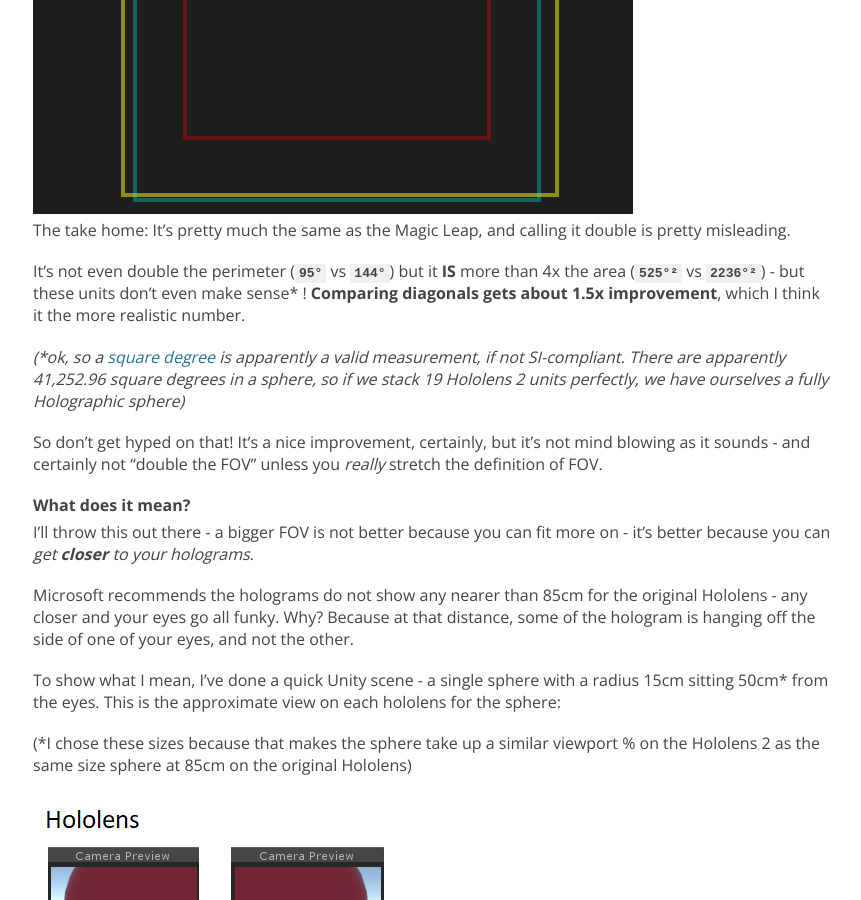
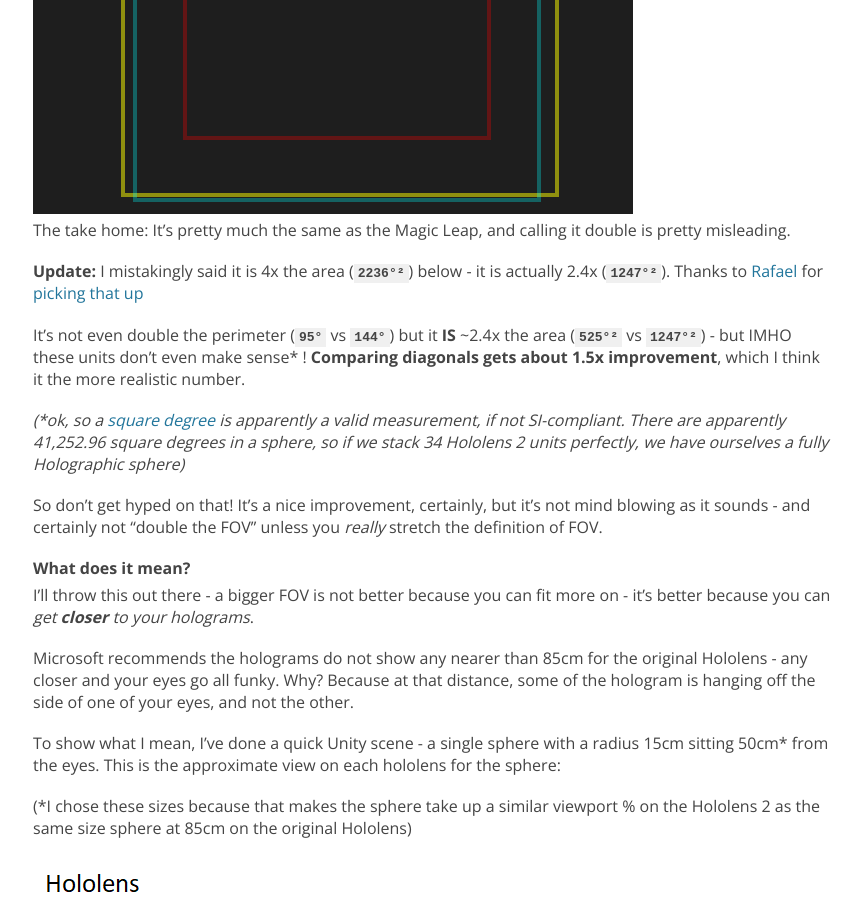
Before and after one commit to xwipeoutx/xwipeoutx.github.io, a Jekyll site: the page built from _posts/2019-02-26-how-does-hololens2-matter.md, in a window 1280 px wide and 900 px high, scrolled down 931 px. Shown: the whole window, without its empty margins (207-1068 px from the left). Built offline with Jekyll 4.4.1, drawn with Linux system fonts in a browser that asks for light colours; nearby versions of some CDN libraries; comment, search, counter and statistics services are not loaded; some of the changed text lies outside the part shown.

Commit message:
Update 2019-02-26-how-does-hololens2-matter.md

```diff
--- a/_posts/2019-02-26-how-does-hololens2-matter.md
+++ b/_posts/2019-02-26-how-does-hololens2-matter.md
@@ -46,9 +46,11 @@
 
 The take home: It's pretty much the same as the Magic Leap, and calling it double is pretty misleading.
 
-It's not even double the perimeter (`95°` vs `144°`) but it **IS** more than 4x the area (`525°²` vs `2236°²`) - but these units don't even make sense* !  **Comparing diagonals gets about 1.5x improvement**, which I think it the more realistic number.
+**Update:** I mistakingly said it is 4x the area (`2236°²`) below - it is actually 2.4x (`1247°²`).  Thanks to [Rafael](https://twitter.com/WithinRafael) for [picking that up](https://twitter.com/WithinRafael/status/1100540006706438144)
 
-_(*ok, so a [square degree](https://en.wikipedia.org/wiki/Square_degree) is apparently a valid measurement, if not SI-compliant.  There are apparently 41,252.96 square degrees in a sphere, so if we stack 19 Hololens 2 units perfectly, we have ourselves a fully Holographic sphere)_
+It's not even double the perimeter (`95°` vs `144°`) but it **IS** ~2.4x the area (`525°²` vs `1247°²`) - but IMHO these units don't even make sense* !  **Comparing diagonals gets about 1.5x improvement**, which I think it the more realistic number.
+
+_(*ok, so a [square degree](https://en.wikipedia.org/wiki/Square_degree) is apparently a valid measurement, if not SI-compliant.  There are apparently 41,252.96 square degrees in a sphere, so if we stack 34 Hololens 2 units perfectly, we have ourselves a fully Holographic sphere)_
 
 So don't get hyped on that!  It's a nice improvement, certainly, but it's not mind blowing as it sounds - and certainly not "double the FOV" unless you _really_ stretch the definition of FOV.
 
@@ -98,7 +100,7 @@
 
 So we've got some actual (comparative) horsepower now.
 
-The flipside? We're having to push many more pixels with the FOV increase.  With a viewing area jump of about 4x, we have about 4x the number of pixels - the equivalent to rendering 4k instead of 1080.
+The flipside? We're having to push many more pixels with the FOV increase.  With a viewing area jump of about 2.4x, we have about 2.4x the number of pixels.
 
 So it's gonna _need_ that extra GPU power.
 
```
